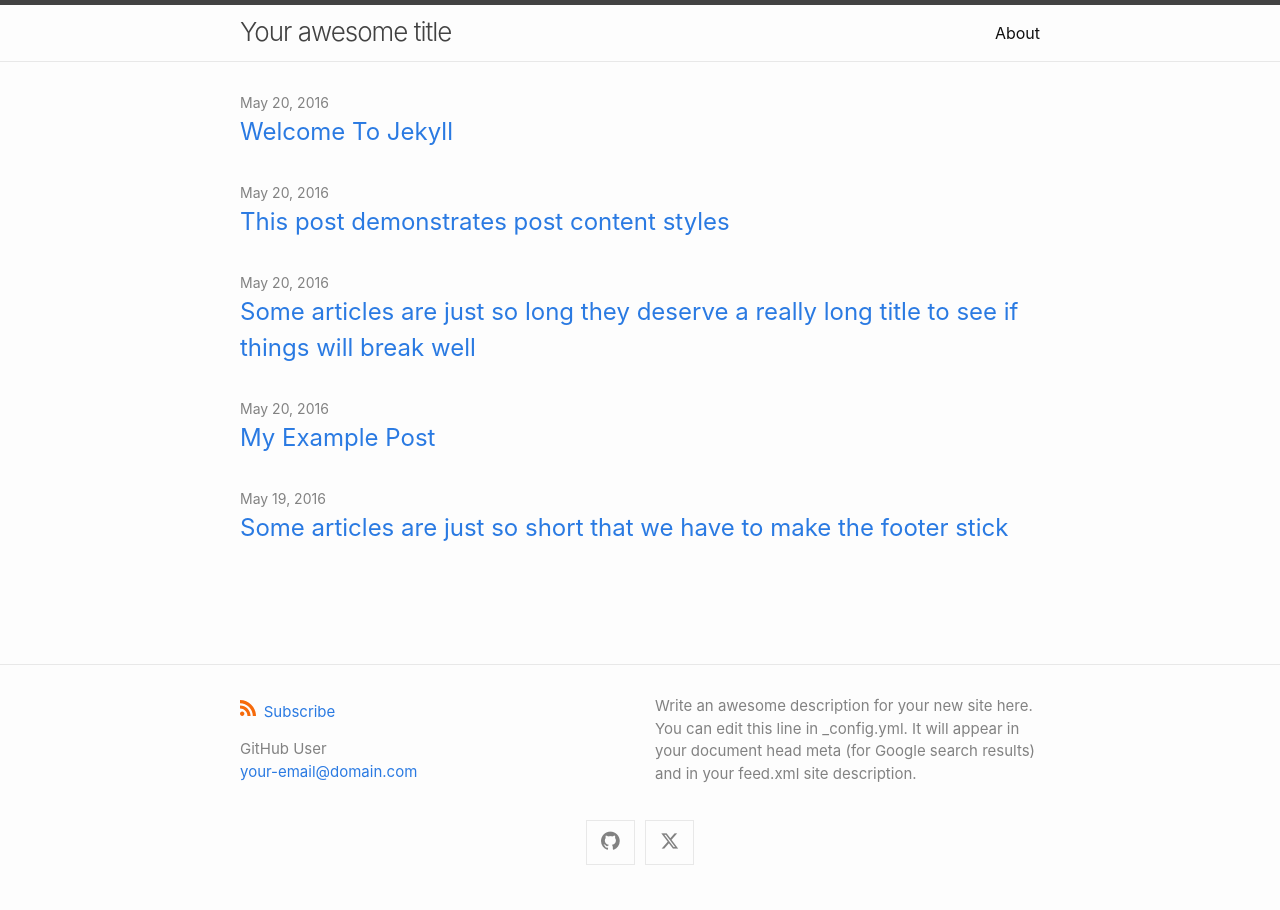
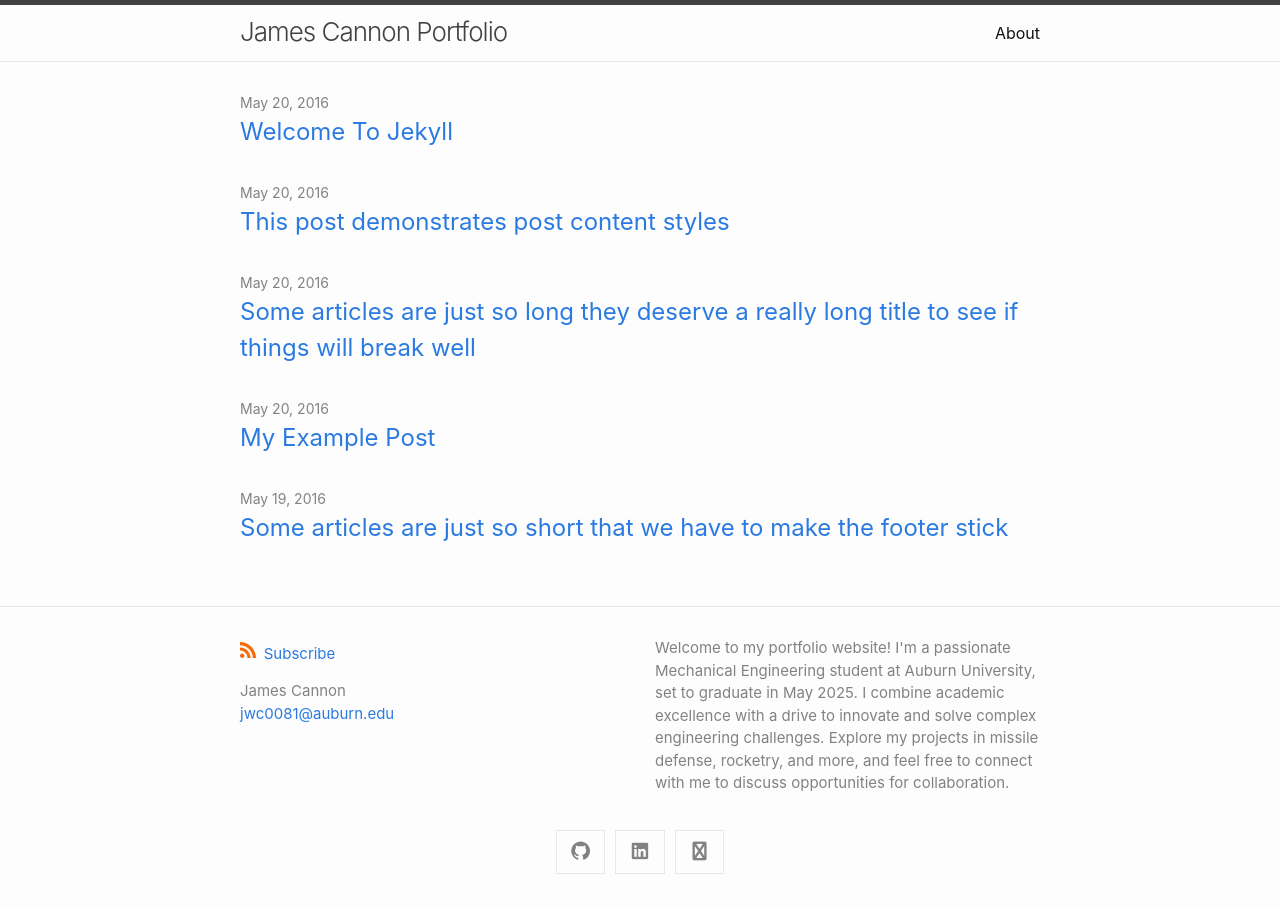
Before and after one commit to jacan20/portfolio, a Jekyll site: the page built from index.md, in a window 1280 px wide. Built offline with Jekyll 4.4.1, drawn with Linux system fonts in a browser that asks for light colours.

Commit message:
Update _config.yml

```diff
--- a/_config.yml
+++ b/_config.yml
@@ -1,64 +1,39 @@
-title: Your awesome title
+title: James Cannon Portfolio
 author:
-  name: GitHub User
-  email: your-email@domain.com
+  name: James Cannon
+  email: jwc0081@auburn.edu
 
-# The `>` after `description:` means to ignore line-breaks until the next key.
-# If you want to omit the line-break after the end of text, use `>-` instead.
 description: >
-  Write an awesome description for your new site here. You can edit this line
-  in _config.yml. It will appear in your document head meta (for Google search
-  results) and in your feed.xml site description.
+  Welcome to my portfolio website! I'm a passionate Mechanical Engineering student at Auburn University,
+  set to graduate in May 2025. I combine academic excellence with a drive to innovate and solve complex engineering challenges.
+  Explore my projects in missile defense, rocketry, and more, and feel free to connect with me to discuss opportunities
+  for collaboration.
 
-# Build settings
-
-# If you clone the Minima repo and build locally, use this setting.
 theme: minima
 
-# As of November 2023, GitHub Pages still uses Minima 2.5.1 (https://pages.github.com/versions/).
-# If you want to use the latest Minima version on GitHub Pages, use the following setting and
-# add a line comment on "theme: minima" above.
-#remote_theme: jekyll/minima
+# Use the remote_theme option if building with GitHub Pages and you want the latest version of Minima:
+# remote_theme: jekyll/minima
 
 plugins:
   - jekyll-feed
   - jekyll-seo-tag
 
-# Minima specific settings, which are only available from Minima 3.0 onward.
 minima:
-  # Minima skin selection.
-  # Available skins are:
-  # classic             Default, light color scheme.
-  # dark                Dark variant of the classic skin.
-  # auto                Adaptive skin based on the default classic and dark skins.
-  # solarized-light     Light variant of solarized color scheme.
-  # solarized-dark      Dark variant of solarized color scheme.
-  # solarized           Adaptive skin for solarized color scheme skins.
   skin: classic
-
-  # If you want to link only specific pages in the site-navigation, list their
-  # file names (as represented via Liquid) in the order you want them rendered.
   nav_pages:
     - about.md
+  # Uncomment the following line if you want to show excerpts on the homepage.
+  # show_excerpts: true
+  # Customize the date format if needed.
+  # date_format: "%b-%d-%Y"
 
-  # Set to `true` to show excerpts on the homepage.
-  #show_excerpts: false
-
-  # Minima date format.
-  # The default value is "%b %d, %Y" (e.g. Nov 14, 2023)
-  # Refer to https://shopify.github.io/liquid/filters/date/ for customization.
-  #date_format: "%b-%d-%Y"
-
-  # Social Media Links
-  # Renders icons via Font Awesome Free webfonts CDN.
-  # Entry keys:
-  # * title: Tooltip on hover.
-  # * icon: Font Awesome icon id (e.g., 'github' becomes 'fa-github').
-  # * url: Full URL of the social profile.
   social_links:
-    - title: Minima Theme repository at GitHub
+    - title: GitHub
       icon: github
-      url: "https://jacan20.github.io/"
-    - title: Jekyll at X (formerly Twitter)
-      icon: x-twitter
-      url: "https://x.com/jekyllrb"
+      url: "https://github.com/jacan20"
+    - title: LinkedIn
+      icon: linkedin
+      url: "https://www.linkedin.com/in/james-cannon-meche/"
+    - title: Email
+      icon: envelope
+      url: "mailto:jwc0081@auburn.edu"
```
